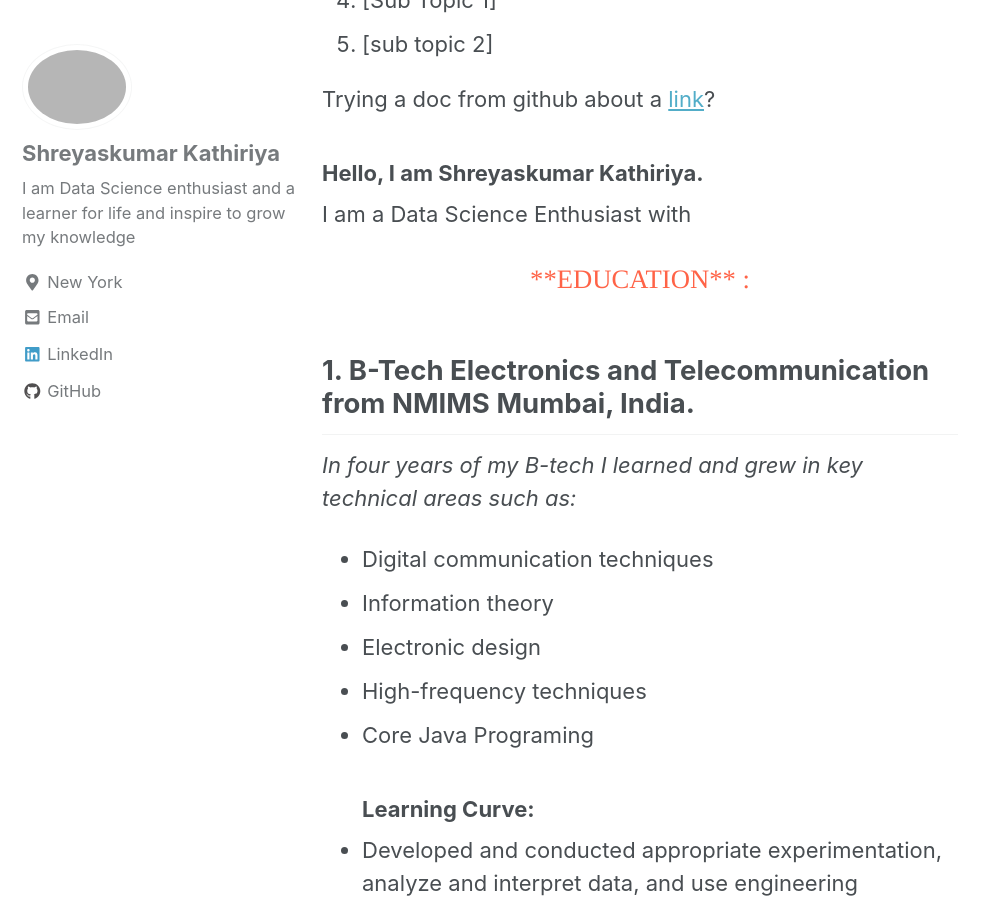
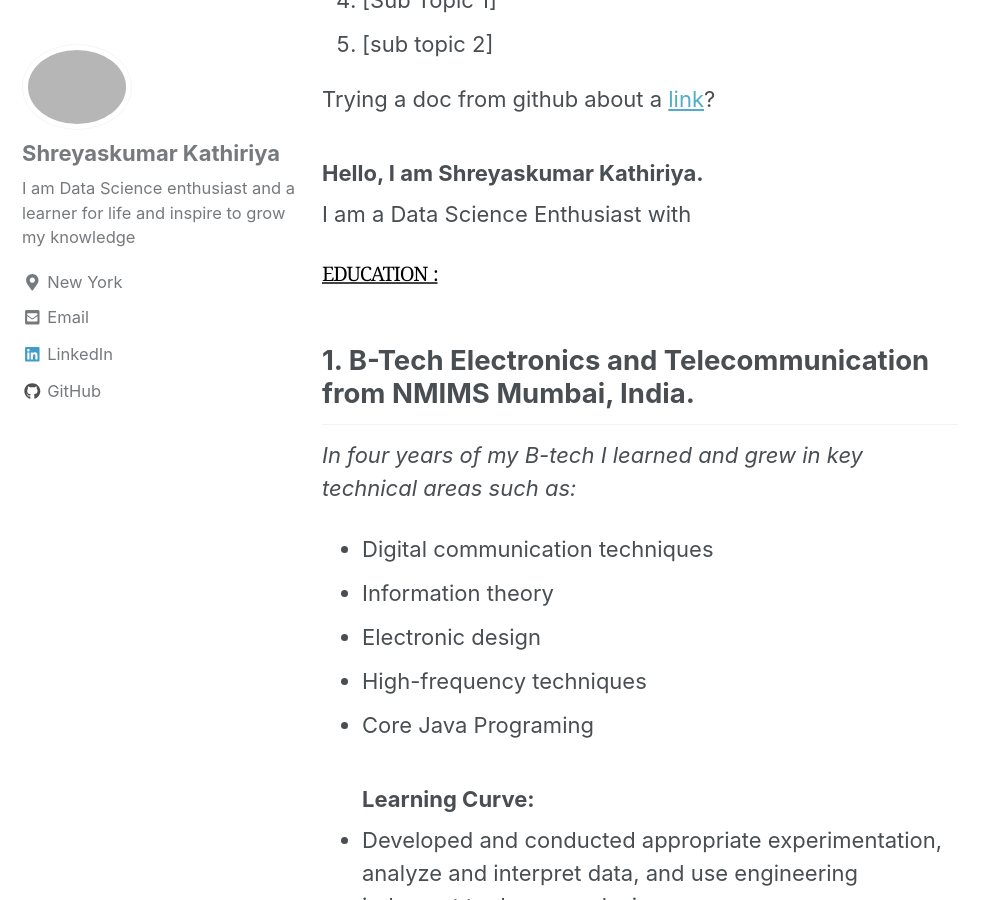
Before and after one commit to Shreyash1811/Shreyash1811.github.io, a Jekyll site: the page built from _pages/about.md, in a window 1280 px wide and 900 px high, scrolled down 1292 px. Shown: the whole window, without its empty margins (0-981 px from the left). Built offline with Jekyll 4.4.1, drawn with Linux system fonts in a browser that asks for light colours; nearby versions of some CDN libraries; some of the changed lines change nothing that is shown.

Commit message:
Update about.md

```diff
--- a/_pages/about.md
+++ b/_pages/about.md
@@ -20,7 +20,16 @@ I am a Data Science Enthusiast with
 
 
 
-<p style="font-family: times, serif; font-size:20pt; font-style: italics ; color:Tomato; text-align:center;"> **EDUCATION** : </p>
+<p style="font-family: Georgia, serif;
+font-size: 20px;
+letter-spacing: -1.2px;
+word-spacing: 1.6px;
+color: #000000;
+font-weight: normal;
+text-decoration: underline solid rgb(68, 68, 68);
+font-style: normal;
+font-variant: small-caps;
+text-transform: none;"> EDUCATION : </p>
 
 <a id = "edu"></a>
 ## 1. B-Tech Electronics and Telecommunication from NMIMS Mumbai, India.
```
